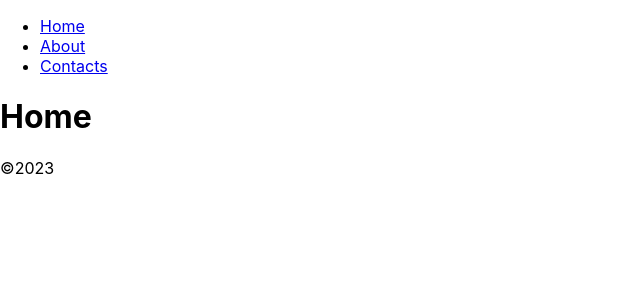
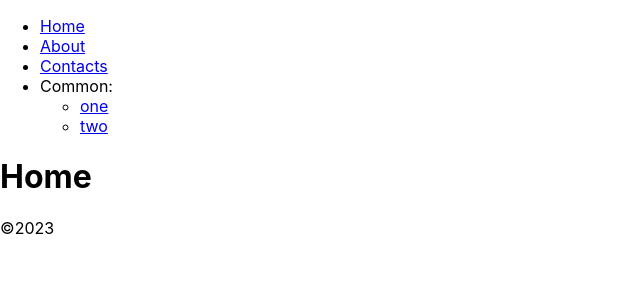
Before and after one commit to Margaritkins/react-new, a React (Create React App) app: page / in a window 1280 px wide. Shown: the top 300 px of the page, without its empty margins (0-640 px from the left). Built offline with nearby package versions, Linux system fonts and the light colour scheme.

Commit message:
Add Common

```diff
--- a/src/App.jsx
+++ b/src/App.jsx
@@ -1,5 +1,5 @@
 import React from "react";
-import { BrowserRouter, Routes, Route } from "react-router-dom";
+import { BrowserRouter, Routes, Route, Outlet } from "react-router-dom";
 import "./App.css";
 import NavMenu from "./components/NavMenu";
 
@@ -17,6 +17,11 @@ function App() {
             <Route path="/" element={<Home />} />
             <Route path="/about" element={<About />} />
             <Route path="/contacts" element={<Contacts />} />
+            <Route path="/commomBlock/" element={<CommonBlock />}>
+              <Route path="one" element={<p>one part</p>} />
+              <Route path="two" element={<p>two part</p>} />
+              <Route path="three" element={<p>three part</p>} />
+            </Route>
           </Routes>
         </main>
 
@@ -26,7 +31,15 @@ function App() {
   );
 }
 
+const CommonBlock = () => {
+  <>
+    <h1>CommonBlock</h1>
+    <Outlet />
+  </>;
+};
+
 const Home = () => <h1>Home</h1>;
 const About = () => <h1>About</h1>;
 const Contacts = () => <h1>Contacts</h1>;
+// const CommonBlock = ()=> <h1>CommonBlock</h1>
 export default App;
--- a/src/components/NavMenu/index.js
+++ b/src/components/NavMenu/index.js
@@ -14,6 +14,17 @@ const NavMenu = () => {
         <li>
           <NavLink to="/contacts">Contacts</NavLink>
         </li>
+        <li>
+          Common:
+          <ul>
+            <li>
+              <NavLink to="/commomBlock/one">one</NavLink>
+            </li>
+            <li>
+              <NavLink to="/commomBlock/two">two</NavLink>
+            </li>
+          </ul>
+        </li>
       </ul>
     </nav>
   );
```
